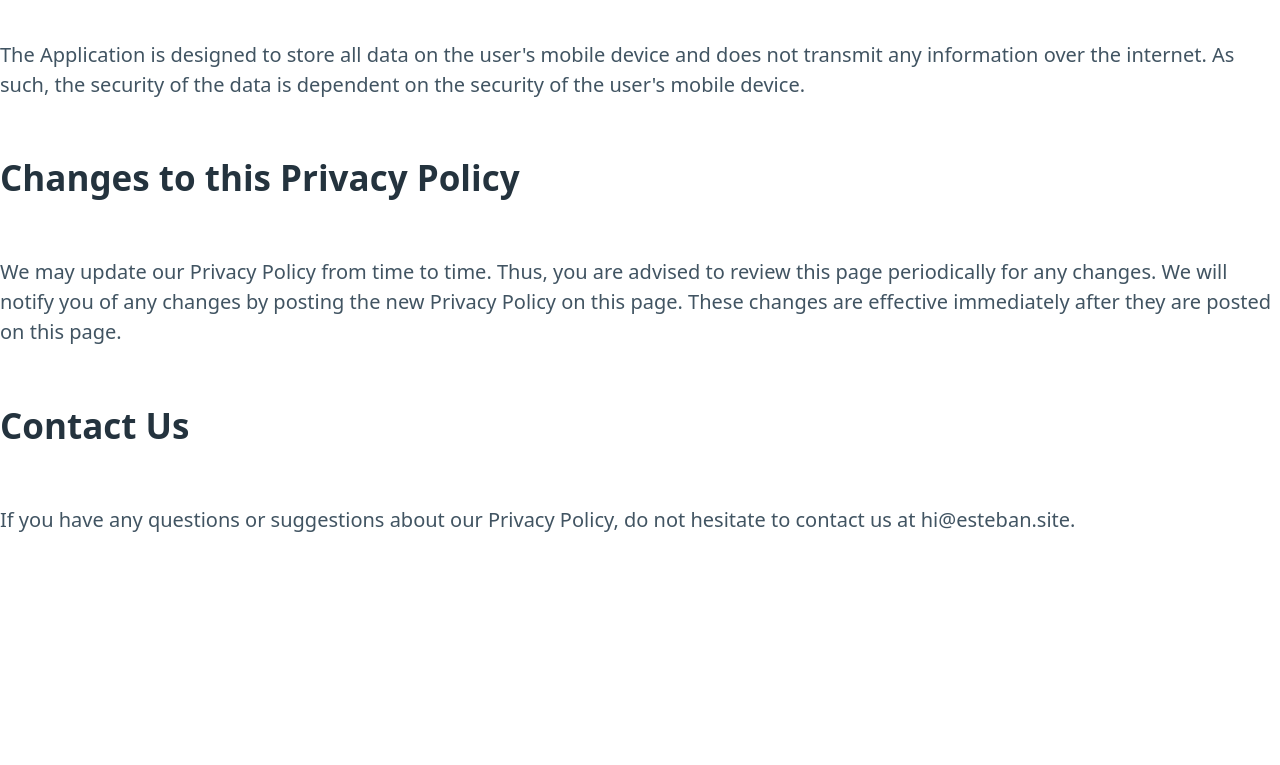
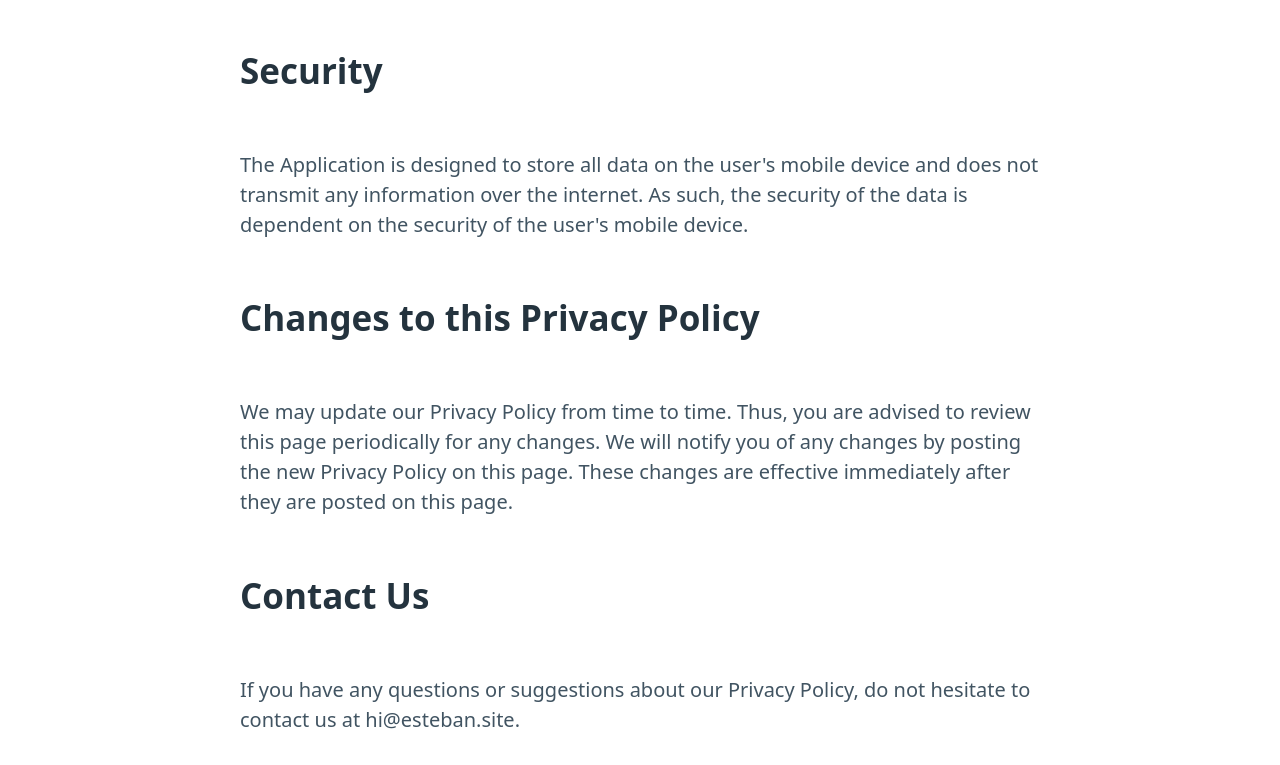
Before and after one commit to 3stbn/game-shelf-landing, a plain HTML site: page privacy.html in a window 1280 px wide. Shown: the part 733-1498 px from the top of the page. Before the commit the page ends 1298 px from the top, so only its background shows below. Drawn offline with nearby package versions, Linux system fonts and the light colour scheme.

Commit message:
Update privacy.html

```diff
--- a/privacy.html
+++ b/privacy.html
@@ -3,9 +3,16 @@
 <head>
     <link rel="stylesheet" href="https://unpkg.com/@picocss/pico@latest/css/pico.min.css">
     <title>Privacy Policy</title>
+    <style>
+        .container {
+            max-width: 800px;
+            margin: 0 auto;
+            margin-top: 20px;
+        }
+    </style>
 </head>
 <body>
-    <div class="pico-container">
+    <div class="container">
         <h1>Privacy Policy</h1>
         <p>This privacy policy governs your use of the software application "Game Shelf" (the "Application") for mobile devices that was created by Esteban Torres. The Application organizes video games into categories such as backlog, in progress, completed, and wish list. The Application consumes data from https://rawg.io/.</p>
         <h2>Information Collection and Use</h2>
```
